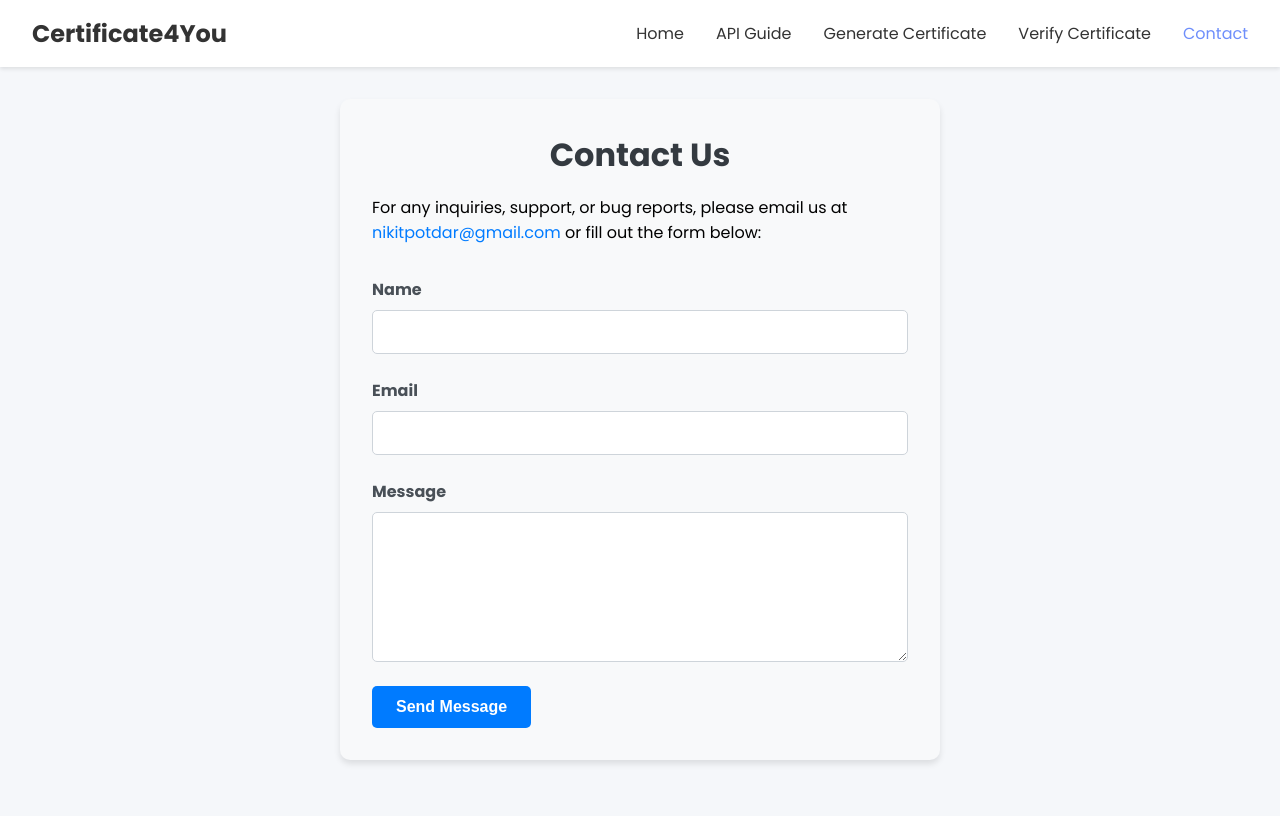
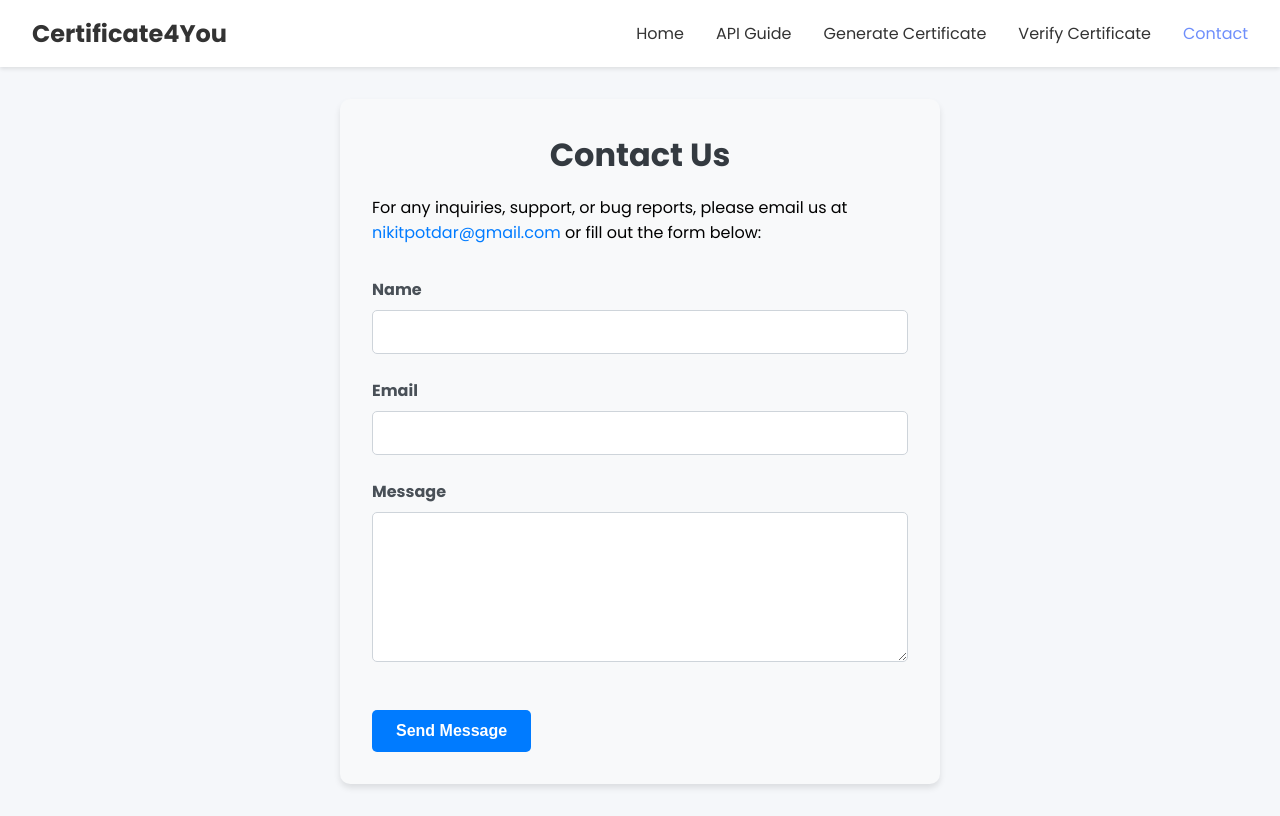
Before and after one commit to nikslogy/certificate4you, a React (Create React App) app: page /#/contact in a window 1280 px wide. Built offline with nearby package versions, Linux system fonts and the light colour scheme; the HTML template or start-up script is replaced by a standard one.

Commit message:
contact form chages

```diff
--- a/src/components/ContactUs.js
+++ b/src/components/ContactUs.js
@@ -6,7 +6,7 @@ function ContactUs() {
     <div className="contact-us">
       <h1>Contact Us</h1>
       <p>For any inquiries, support, or bug reports, please email us at <a href="mailto:nikitpotdar@gmail.com">nikitpotdar@gmail.com</a> or fill out the form below:</p>
-      <form name="contact" method="POST" data-netlify="true">
+      <form name="contact" action="POST" data-netlify="true">
         <input type="hidden" name="form-name" value="contact" />
         <div className="form-group">
           <label htmlFor="name">Name</label>
@@ -34,6 +34,7 @@ function ContactUs() {
             required
           ></textarea>
         </div>
+        <div data-netlify-recaptcha="true"></div>
         <button type="submit">Send Message</button>
       </form>
     </div>
```
